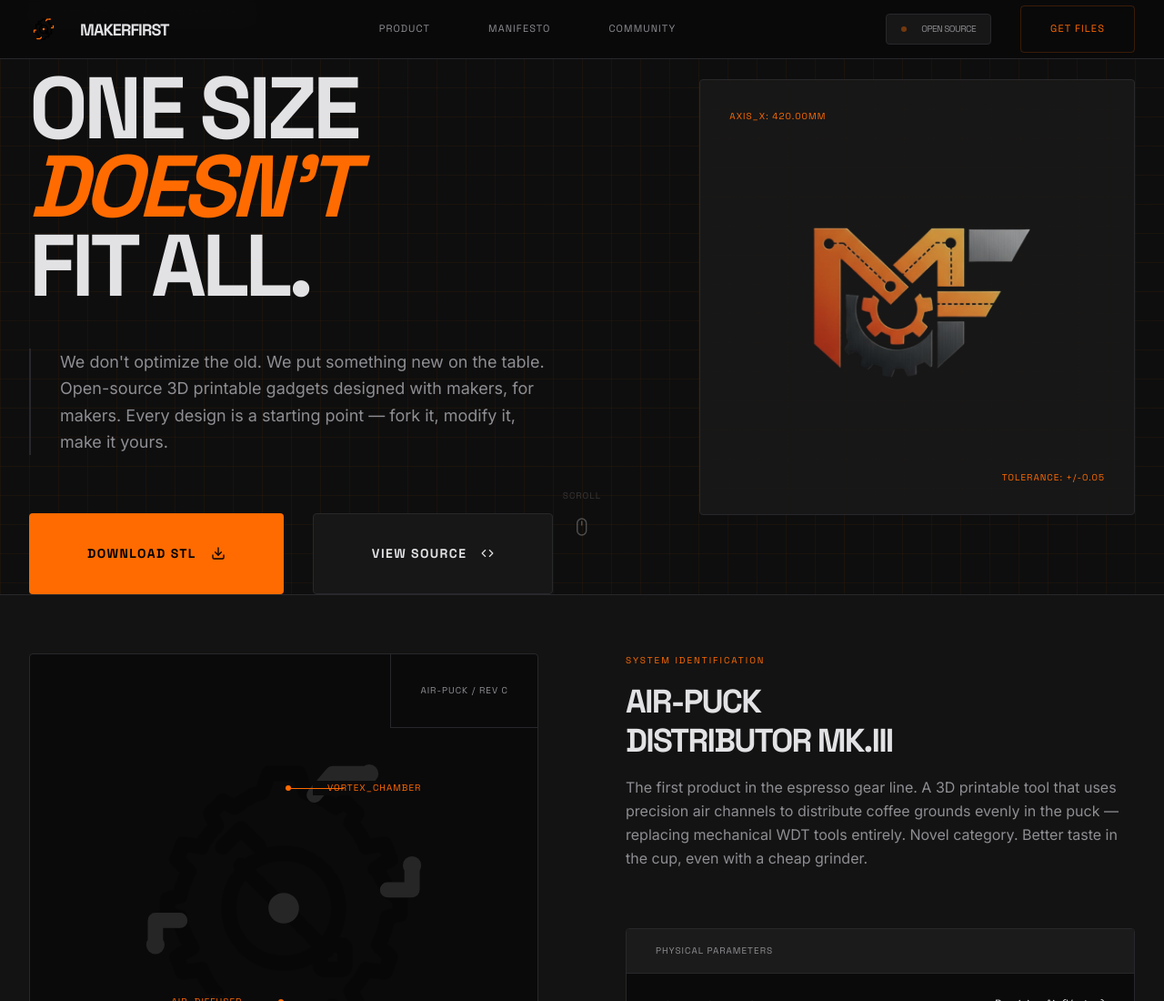
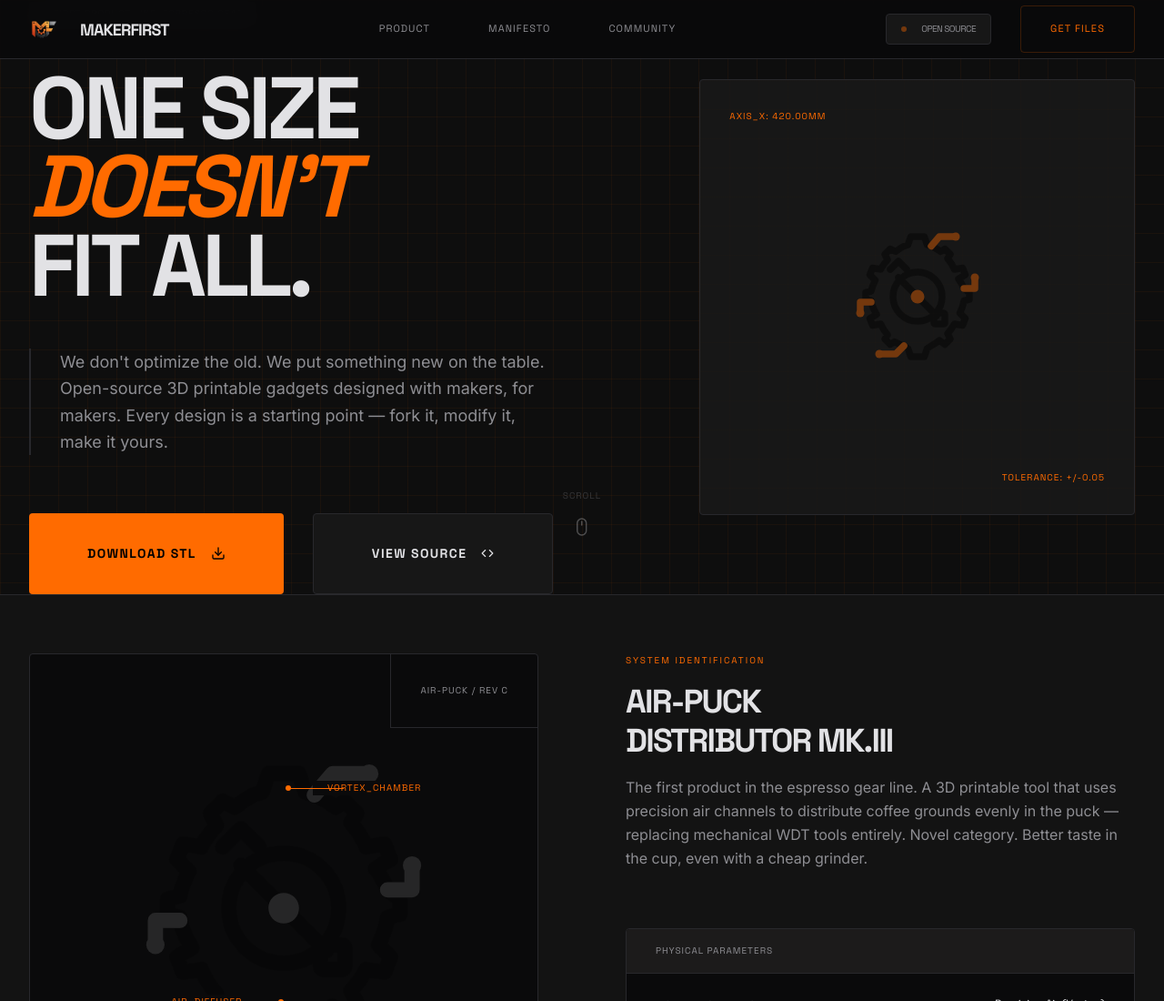
Before and after one commit to MakerFirst3DP/MakerFirst3DP.github.io, an Astro site: page / in a window 1280 px wide. Shown: the top 1100 px of the page at 91% size. Built offline with nearby package versions, Linux system fonts and the light colour scheme; Astro itself is replaced by a stand-in of ours.

Commit message:
Fix: use logo.png in nav bar, revert hero to logomark SVG
- Nav: replace logomark.svg with logo.png for brand consistency
- Hero: revert schematic area back to logomark.svg placeholder
- All text uses camelCase MakerFirst throughout

```diff
--- a/src/components/Nav.astro
+++ b/src/components/Nav.astro
@@ -18,7 +18,7 @@
       style="transition-duration: var(--duration-fast);"
       aria-label="MakerFirst — home"
     >
-      <img src="/svg/logo/logomark.svg" width="32" height="32" alt="" aria-hidden="true" />
+      <img src="/logo.png" width="32" height="32" alt="" aria-hidden="true" class="rounded-[2px]" />
       MakerFirst
     </a>
 
--- a/src/components/sections/Hero.astro
+++ b/src/components/sections/Hero.astro
@@ -51,13 +51,14 @@
       <!-- Product Visual Schematic -->
       <div class="aspect-square bg-surface border border-outline relative p-4 rounded-[var(--radius)]">
         <div class="absolute inset-0 precision-grid opacity-20 rounded-[var(--radius)]"></div>
-        <div class="relative w-full h-full flex items-center justify-center">
-          <img
-            src="/logo.png"
-            alt="MakerFirst logo"
-            class="w-72 h-auto opacity-80"
-          />
-        </div>
+        <div class="relative w-full h-full flex items-center justify-center opacity-40">
+            <img
+              src="/svg/logo/logomark.svg"
+              alt="Air-Puck Distributor schematic"
+              class="w-48 h-48"
+              aria-hidden="true"
+            />
+          </div>
         <div class="absolute top-4 left-4 font-display text-[10px] text-primary uppercase tracking-widest">AXIS_X: 420.00mm</div>
         <div class="absolute bottom-4 right-4 font-display text-[10px] text-primary uppercase tracking-widest">TOLERANCE: +/-0.05</div>
       </div>
```
